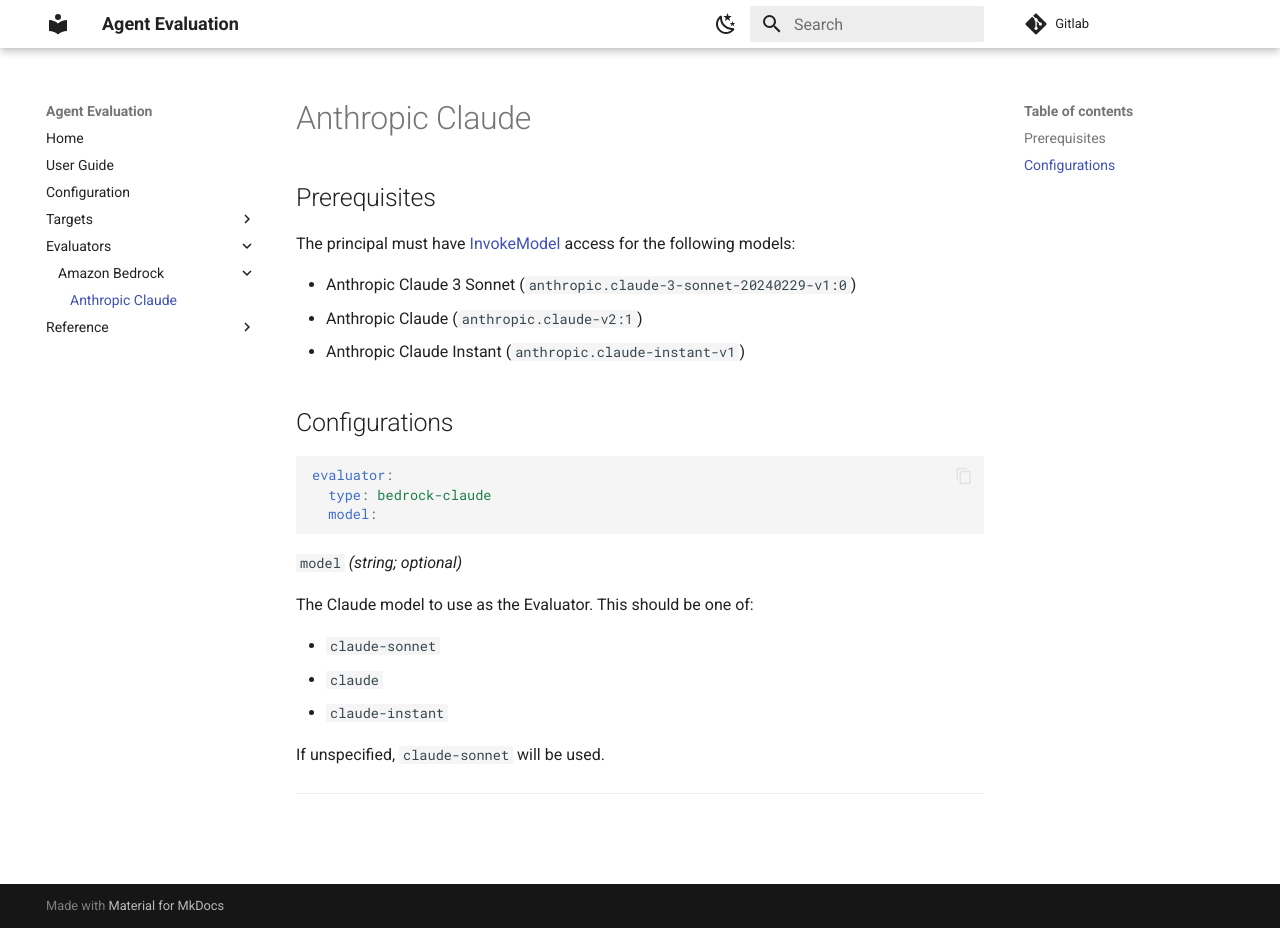
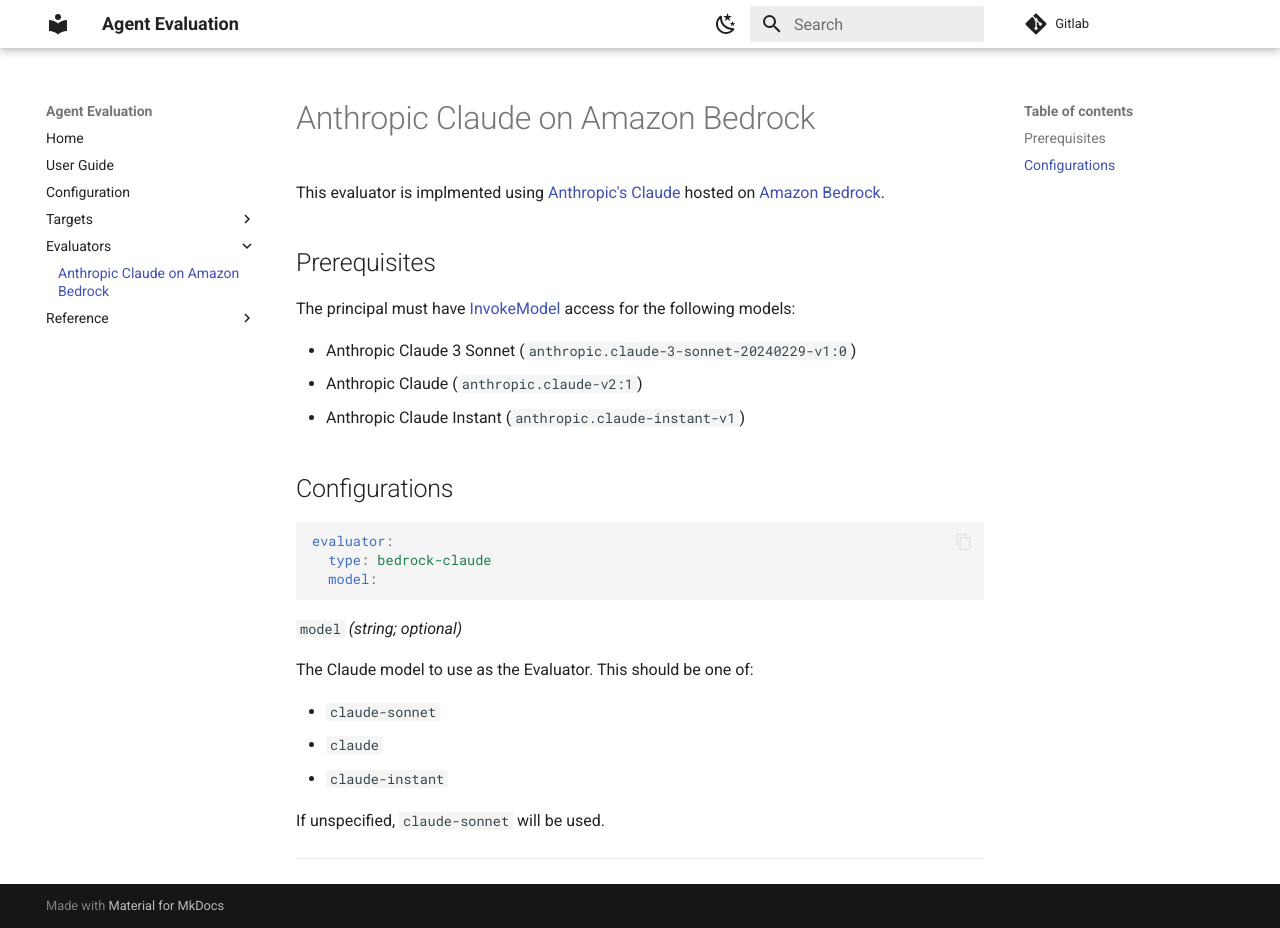
Before and after one commit to awslabs/agent-evaluation, an MkDocs documentation site: the page built from docs/evaluators/claude_bedrock.md, in a window 1280 px wide and 928 px high. Built offline with MkDocs 1.6.1 and Material for MkDocs 9.7.7, drawn with Linux system fonts in a browser that asks for light colours.

Commit message:
docs: update evaluator docs

```diff
--- a/docs/evaluators/bedrock_claude.md
+++ b/docs/evaluators/claude_bedrock.md
@@ -1,4 +1,6 @@
-# Anthropic Claude
+# Anthropic Claude on Amazon Bedrock
+
+This evaluator is implmented using [Anthropic's Claude](https://www.anthropic.com/claude) hosted on [Amazon Bedrock](https://aws.amazon.com/bedrock/claude/).
 
 ## Prerequisites
 
--- a/mkdocs.yml
+++ b/mkdocs.yml
@@ -34,8 +34,7 @@
     - targets/custom_targets.md
   - Evaluators:
     - evaluators/index.md
-    - Amazon Bedrock:
-      - evaluators/bedrock_claude.md
+    - evaluators/claude_bedrock.md
   - Reference:
     - cli: cli.md
     - task: task_api.md
```
